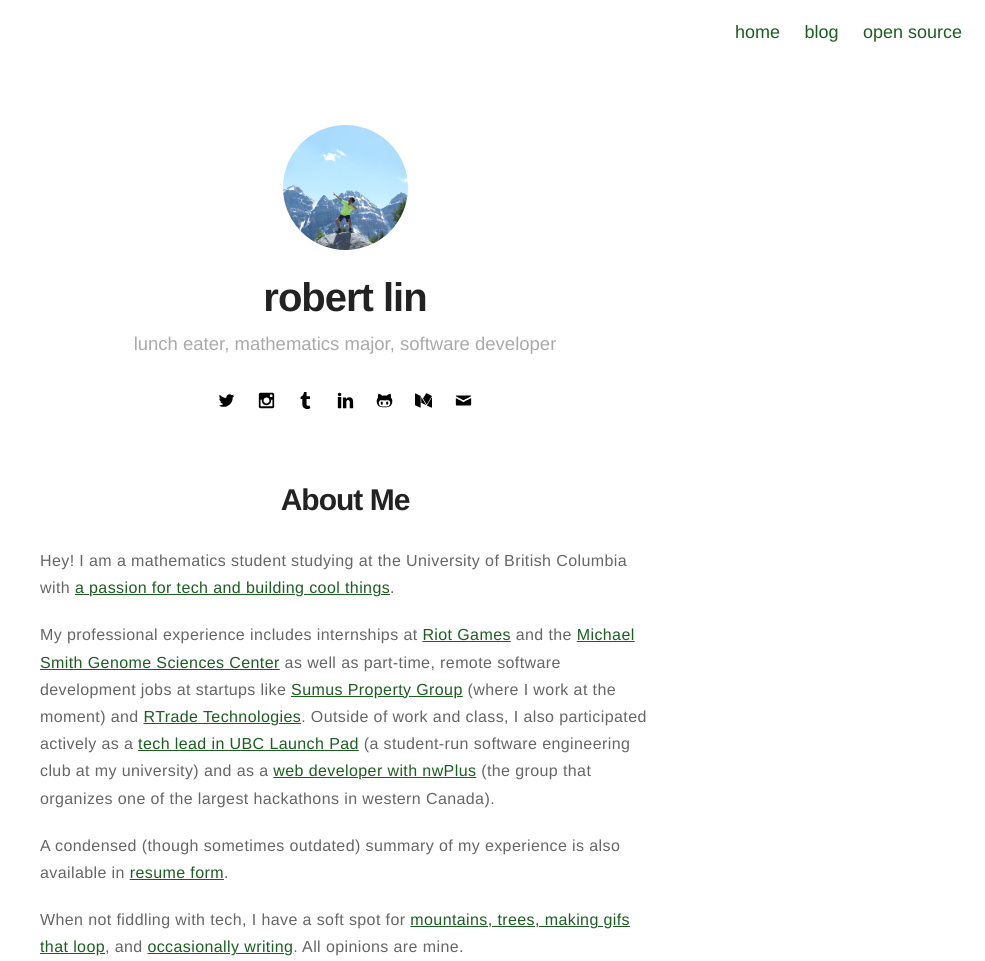
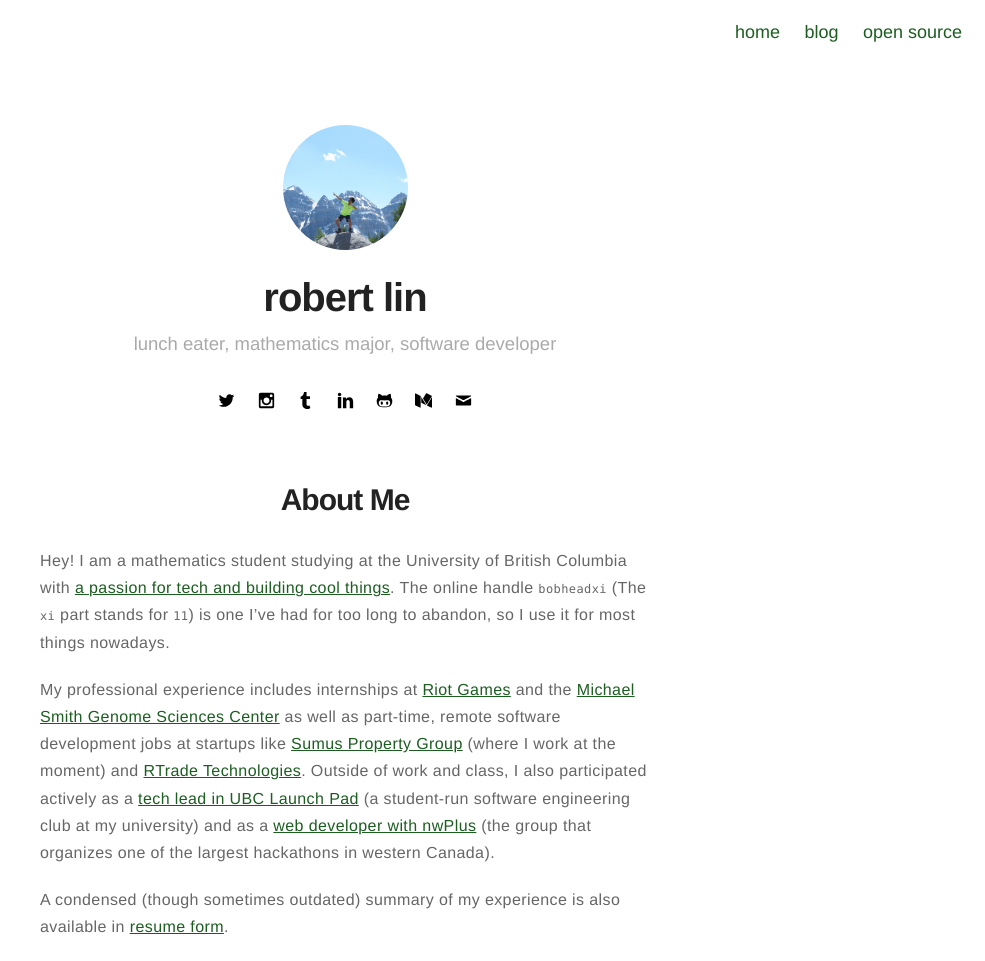
Before and after one commit to bobheadxi/bobheadxi.github.io, a Jekyll site: the page built from about.md, in a window 1280 px wide. Shown: the top 961 px of the page, without its empty margins (295-1280 px from the left). Built offline with Jekyll 4.4.1, drawn with Linux system fonts in a browser that asks for light colours; nearby versions of some CDN libraries; grey boxes are pictures that could not be loaded.

Commit message:
xi is 11

```diff
--- a/about.md
+++ b/about.md
@@ -9,6 +9,8 @@ title: About
 
 Hey! I am a mathematics student studying at the University of British Columbia
 with [a passion for tech and building cool things](https://bobheadxi.dev/open-source/).
+The online handle `bobheadxi` (The `xi` part stands for `11`) is one I've had
+for too long to abandon, so I use it for most things nowadays.
 
 My professional experience includes internships at [Riot Games](/riot-games) and
 the [Michael Smith Genome Sciences Center](/bcgsc) as well as part-time, remote
```
